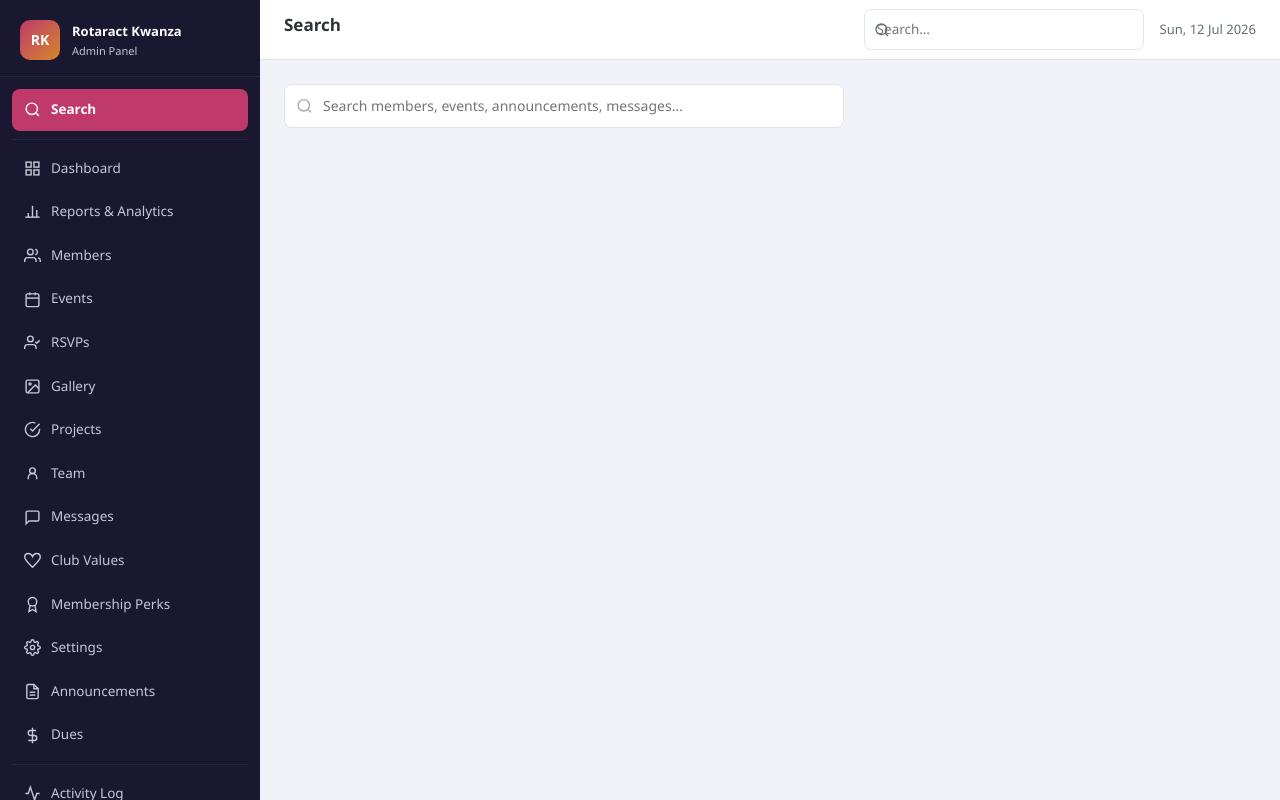
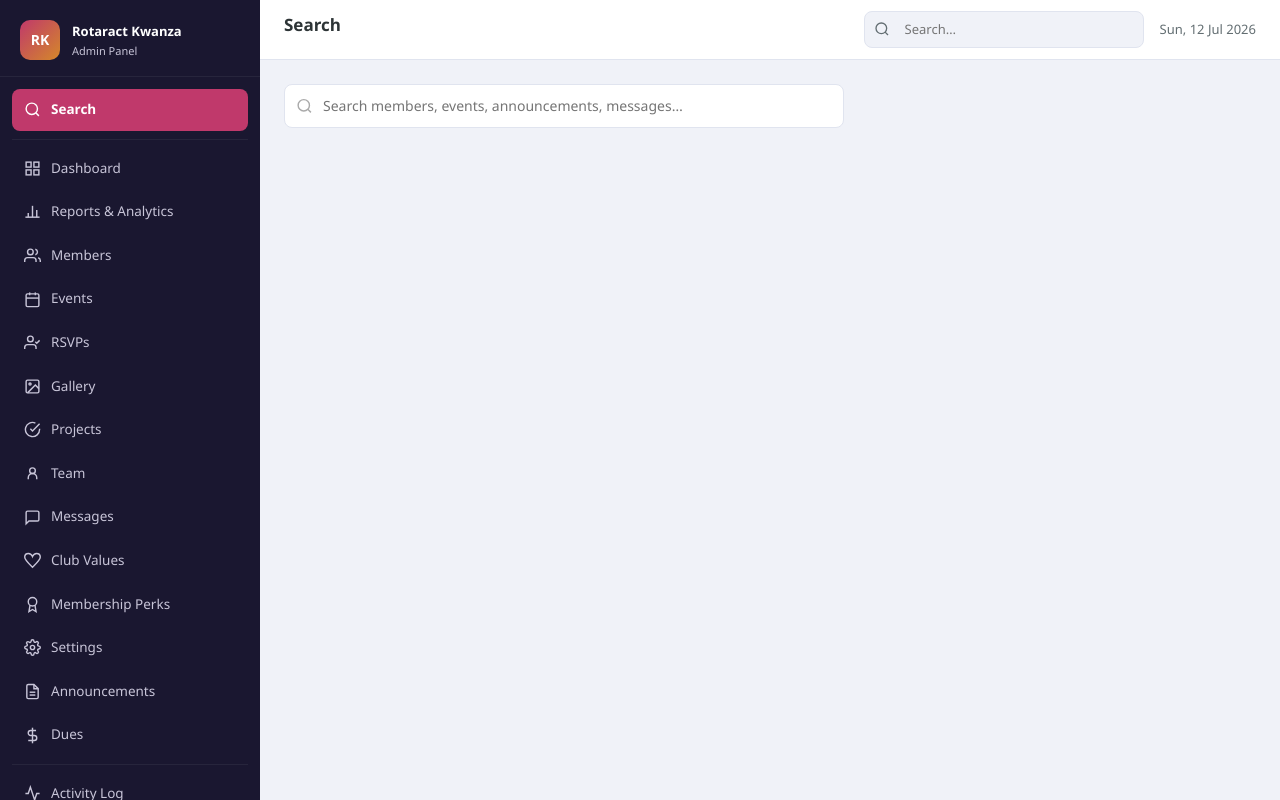
Before and after one commit to Edgar-Charz/Rotaract-Kwanza, a PHP site: page /admin/search.php in a window 1280 px wide. Run offline with PHP 8.4, Linux system fonts and the light colour scheme; the visitor is signed in with stand-in values (Sample User, id 1); data that the repository does not hold is empty; some libraries are stand-ins or nearby versions.

Commit message:
Adjust topbar search input padding for icon spacing

```diff
--- a/admin/assets/admin.css
+++ b/admin/assets/admin.css
@@ -177,9 +177,10 @@ body {
   color: var(--text-muted);
   pointer-events: none;
 }
-.topbar-search input {
+.topbar .topbar-search input {
   width: 100%;
-  padding: 7px 12px 7px 34px;
+  /* Override the shared input[type=text] rule and reserve space for the icon. */
+  padding: 7px 12px 7px 40px;
   border: 1.5px solid var(--border);
   border-radius: 8px;
   font-size: 13px;
```
